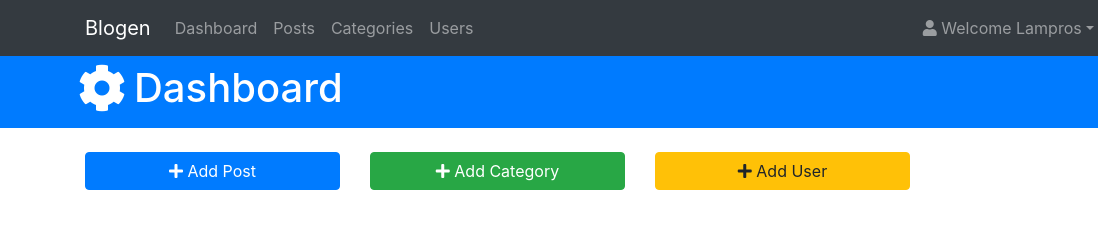
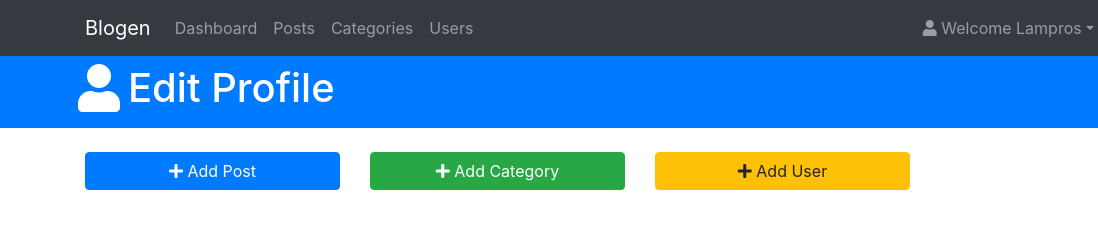
Before and after one commit to laxatzi/blogenClone, a plain HTML site: page profile.html in a window 1280 px wide. Shown: the top 235 px of the page, 0-1098 px from the left. Drawn offline with nearby package versions, Linux system fonts and the light colour scheme; files that its build step writes are made by us from their sources; a script that the page names is missing.

Commit message:
change header title and icon

```diff
--- a/profile.html
+++ b/profile.html
@@ -51,7 +51,7 @@
     <div class="bg-primary text-white">
       <div class="container">
          <div class="row p-2">
-           <i class="fas fa-cog fa-3x mr-2"></i> <h1>Dashboard</h1>
+           <i class="fas fa-user fa-3x mr-2"></i> <h1>Edit Profile</h1>
          </div>
       </div>
     </div>
```
